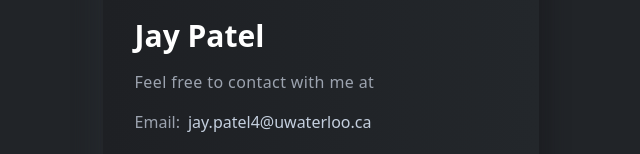
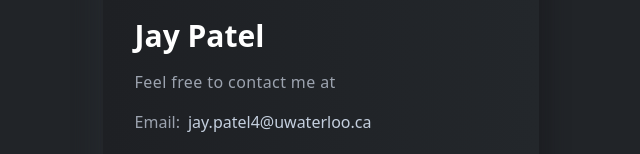
Before and after one commit to JayPrograms/Jay-Portfolio, a React (Create React App) app: page / in a window 1280 px wide. Shown: the part 5618-5772 px from the top of the page, without its empty margins (319-959 px from the left). Built offline with nearby package versions, Linux system fonts and the light colour scheme.

Commit message:
Fixed formatting issues

```diff
--- a/src/components/contact/ContactLeft.js
+++ b/src/components/contact/ContactLeft.js
@@ -13,7 +13,7 @@ const ContactLeft = () => {
       <div className="flex flex-col gap-4">
         <h3 className="text-3xl font-bold text-white">Jay Patel</h3>
         <p className="text-base text-gray-400 tracking-wide">
-          Feel free to contact with me at
+          Feel free to contact me at
         </p>
         <p className="text-base text-gray-400 flex items-center gap-2">
           Email: <span className="text-lightText">jay.patel4@uwaterloo.ca</span>
```
